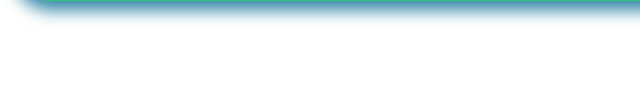
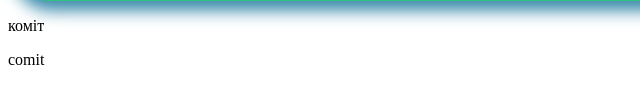
Before and after one commit to Maksym6724/testt, a plain HTML site: page index.html in a window 1280 px wide. Shown: the part 226-330 px from the top of the page, 0-640 px from the left. Drawn offline with Linux system fonts and the light colour scheme.

Commit message:
two commit

```diff
--- a/index.html
+++ b/index.html
@@ -12,5 +12,7 @@
         <h1>Привет</h1>
         <h2>Пока</h2>
     </div>
+    <p>коміт</p>
+    <p>comit</p>
 </body>
 </html>
```
